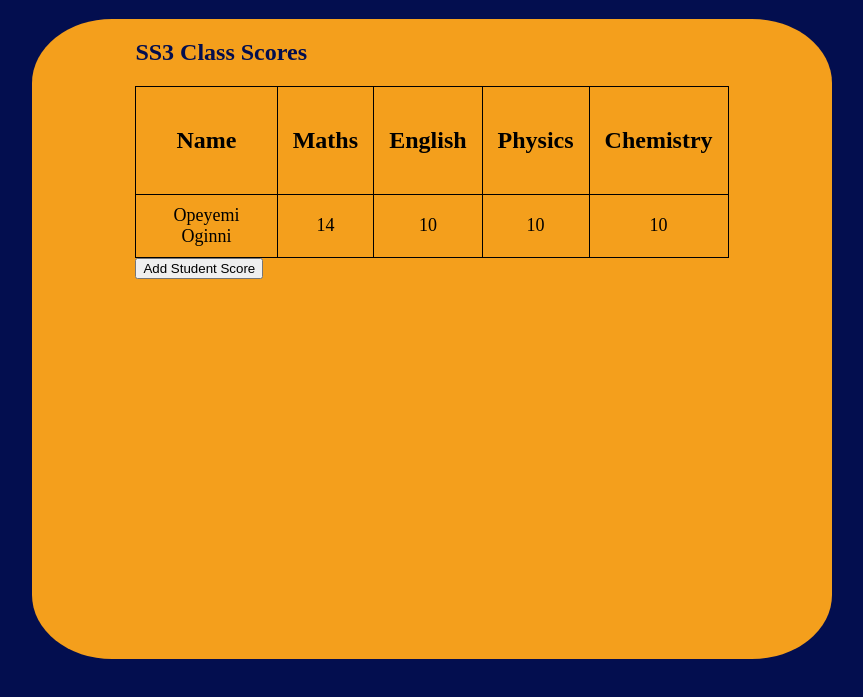
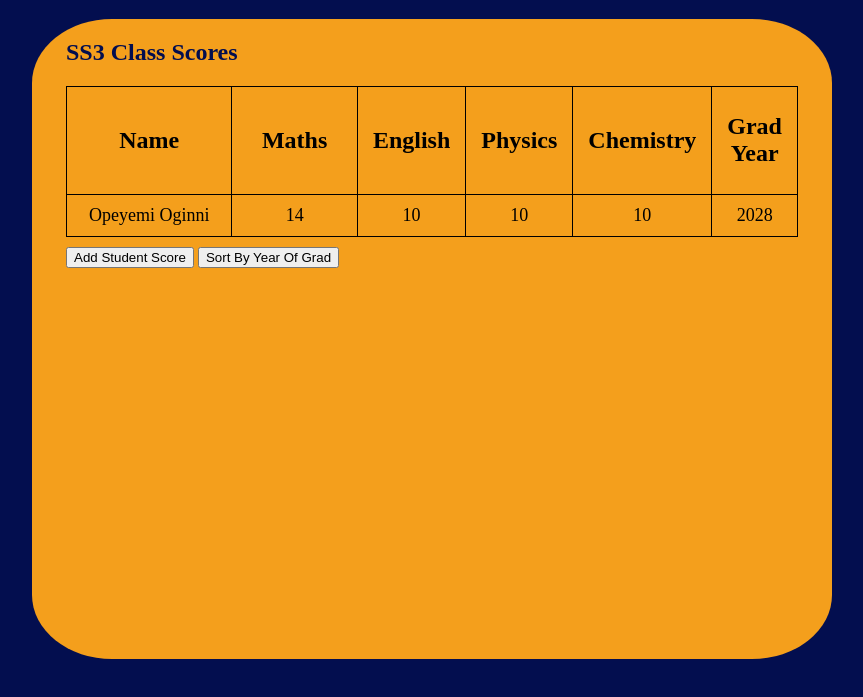
Before and after one commit to OpeOginni/web3bridge_Test, a plain HTML site: page index.html in a window 1280 px wide. Shown: the part 69-766 px from the top of the page, without its empty margins (216-1079 px from the left). Drawn offline with Linux system fonts and the light colour scheme.

Commit message:
Important

```diff
--- a/index.html
+++ b/index.html
@@ -27,6 +27,9 @@
                 </div>
                 <div> <label for="chemistryScore">Chemistry Score</label> <br />
                     <input type="number" id="chemistryScore" placeholder="" required />
+                </div>
+                <div> <label for="yearOfGrad">Year Of Graduation</label> <br />
+                    <input type="number" id="yearOfGrad" placeholder="" required />
                 </div>
                 <div class="spacing"></div>
 
@@ -58,6 +61,7 @@
                             <th class="Bold">English</th>
                             <th class="Bold">Physics</th>
                             <th class="Bold">Chemistry</th>
+                            <th class="Bold">Grad Year</th>
                         </tr>
                         <tr>
                             <td>Opeyemi Oginni</td>
@@ -65,10 +69,15 @@
                             <td>10</td>
                             <td>10</td>
                             <td>10</td>
+                            <td>2028</td>
                         </tr>
                     </table>
+                    <div class="spacing"></div>
 
                     <button class="Add_Student_Button" onclick="newPage()">Add Student Score</button>
+                    <button onclick="sort()">Sort By Year Of Grad
+
+                    </button>
                 </div>
 
             </div>
--- a/index.js
+++ b/index.js
@@ -73,13 +73,14 @@ function addStudent() {
 }
 
 function sort() {
-  var numberOfStudents = Student_Info_Table.rows.length - 1;
+  var numberOfStudents = Student_Info_Table.rows.length;
   var yearOfGrads = [];
 
   for (i = 1; i < numberOfStudents; i++) {
-    var studentGradYear = Student_Info_Table.rows[i].cells[6];
+    var studentGradYear = Student_Info_Table.rows[i].cells[5].innerText;
     yearOfGrads.push(studentGradYear);
   }
 
-  yearOfGrads = yearOfGrads.sort();
+  _yearOfGrads = yearOfGrads.sort();
+  console.log(_yearOfGrads);
 }
```
